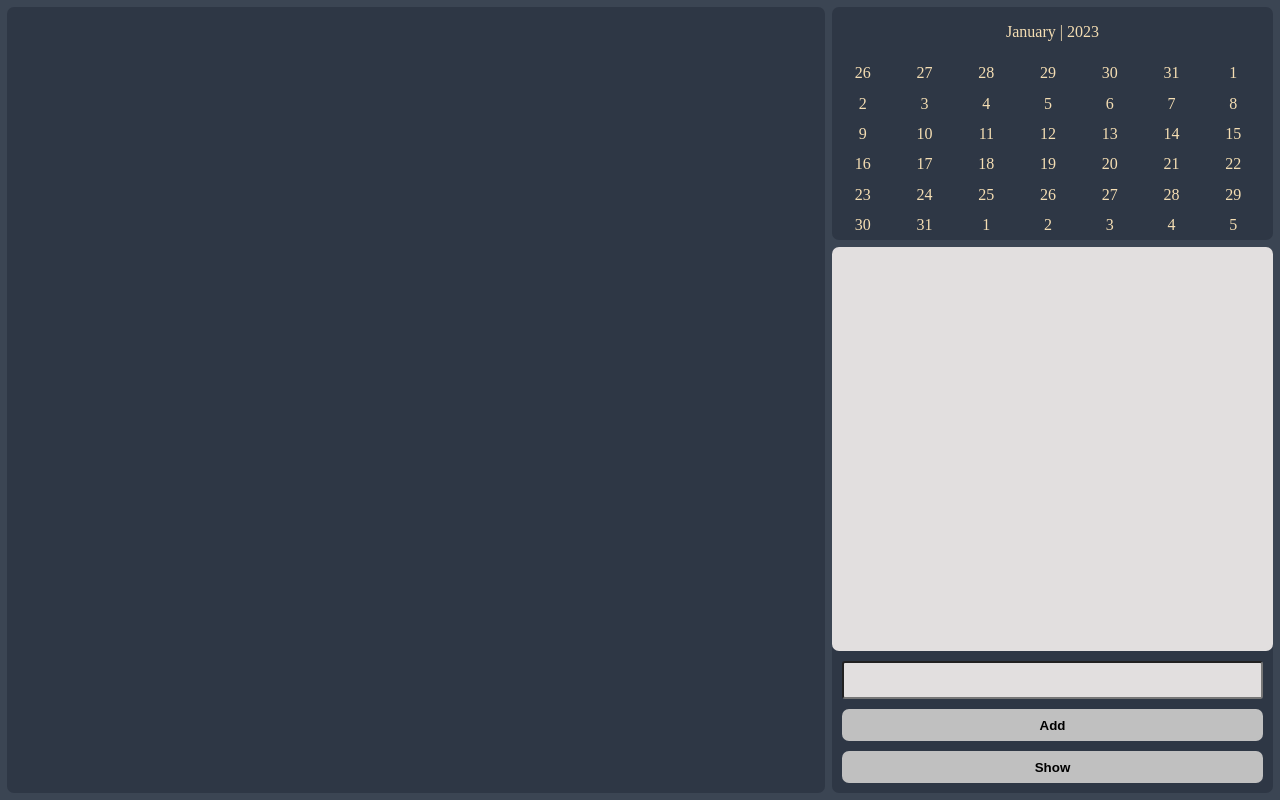
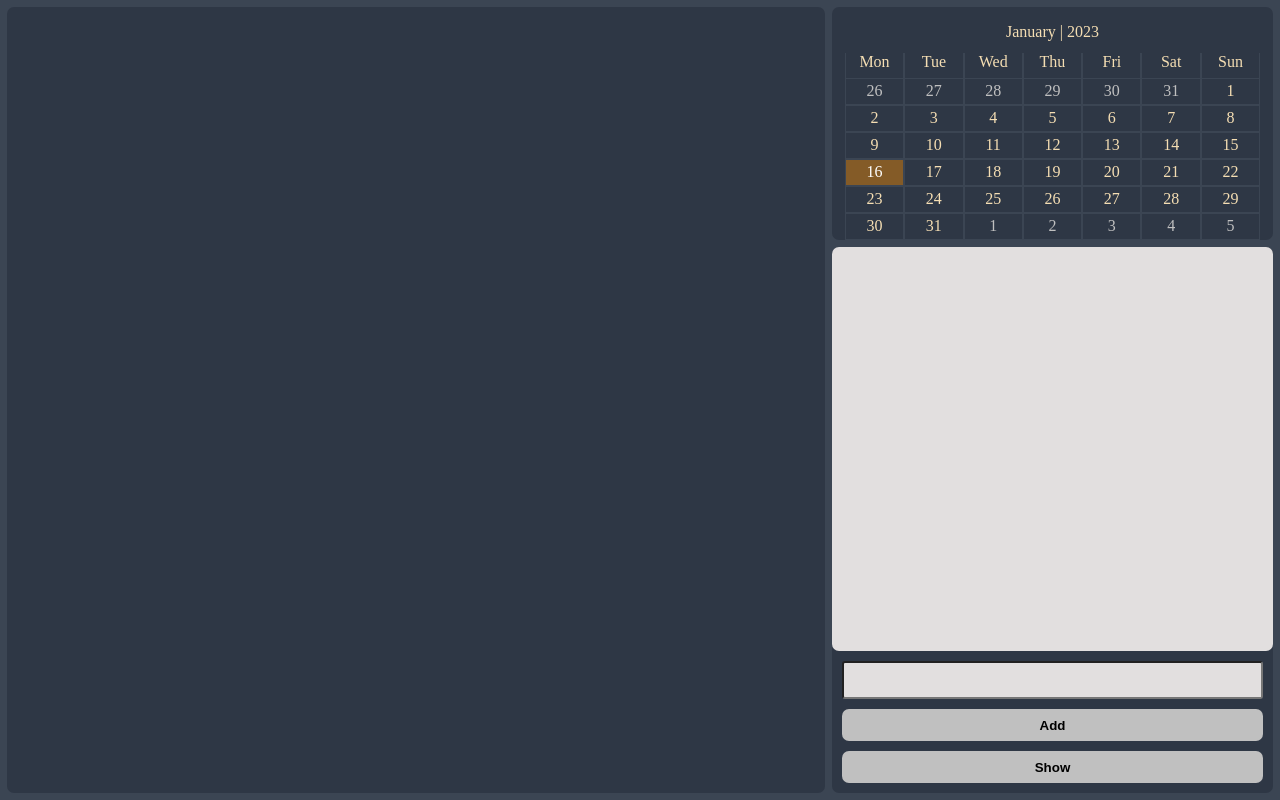
Before and after one commit to mk99995/Akartta, a React (Vite) app: page / in a window 1280 px wide. Built offline with nearby package versions, Linux system fonts and the light colour scheme.

Commit message:
mini calendar styles

```diff
--- a/src/components/MiniCalendar/MiniCalendar.scss
+++ b/src/components/MiniCalendar/MiniCalendar.scss
@@ -7,17 +7,51 @@
   color: wheat;
 
   flex-wrap: wrap;
+  justify-content: center;
 
   .month {
     width: 100%;
     height: 3%;
     text-align: center;
   }
-
+  .week-day {
+    width: 13%;
+    border-left: 1px solid $tLightDark;
+    border-right: 1px solid $tLightDark;
+    text-align: center;
+    &:hover {
+      cursor: default;
+    }
+  }
   .day {
-    width: 14%;
+    width: 13%;
     display: flex;
     justify-content: center;
     align-items: center;
+    font-size: medium;
+    border: 1px solid $tLightDark;
+    &:hover {
+      background-color: $tLightDark2;
+      cursor: pointer;
+    }
+  }
+
+  .current {
+    background-color: $tlightOrange;
+    color: white;
+  }
+
+  .selected {
+    color: white;
+    &:before {
+      content: "[";
+    }
+    &:after {
+      content: "]";
+    }
+  }
+
+  .offMonth {
+    color: $tGray;
   }
 }
--- a/src/components/MiniCalendar/MiniCalendar.tsx
+++ b/src/components/MiniCalendar/MiniCalendar.tsx
@@ -9,12 +9,13 @@ const MiniCalendar = ({ time }: { time: Date }): JSX.Element => {
 
   const [selectedDay, setSelectedDay] = useState<Date>(time);
 
-  const buildMonth = (selectedDay: Date): Date[] => {
-    let monthDays: Date[] = [];
-    // let daysInSelectedMonth: number = daysInMonth(
-    //   selectedDay.getFullYear(),
-    //   selectedDay.getMonth()
-    // );
+  interface dateWithStyle {
+    date: Date;
+    style: string;
+  }
+
+  const buildMonth = (selectedDay: Date): dateWithStyle[] => {
+    let monthDays: dateWithStyle[] = [];
 
     //get days before begingin of month
     let daysBefore: number;
@@ -23,9 +24,8 @@ const MiniCalendar = ({ time }: { time: Date }): JSX.Element => {
       selectedDay.getMonth(),
       1
     );
-    console.log(firstDay);
 
-    let firstWeekday = firstDay.getDay();
+    let firstWeekday: number = firstDay.getDay();
     if (firstWeekday === 0) {
       daysBefore = 5;
     } else if (firstWeekday === 1) {
@@ -40,25 +40,37 @@ const MiniCalendar = ({ time }: { time: Date }): JSX.Element => {
       selectedDay.getMonth() + 1,
       0
     );
-    console.log(lastDay.getDay());
     let daysAfter: number = 7 - lastDay.getDay();
-    console.log(daysAfter);
-
-    console.log(lastDay.getDate());
 
     //add days to display in miniCalendar
+    let currentDate: Date = new Date(
+      time.getFullYear(),
+      time.getMonth(),
+      time.getDate()
+    );
     for (let i = -daysBefore; i <= lastDay.getDate() + daysAfter; i++) {
-      let pushedDate = new Date(
+      let pushedDate: Date = new Date(
         selectedDay.getFullYear(),
         selectedDay.getMonth(),
         i
       );
 
-      // if (pushedDate.getDay()) {
+      let styles: string = "day";
 
-      // }
+      if (i <= 0 || i > lastDay.getDate()) {
+        styles += " offMonth";
+      }
 
-      monthDays.push(pushedDate);
+      if (pushedDate.getTime() === selectedDay.getTime()) {
+        styles += " selected";
+      }
+
+      if (pushedDate.getTime() === currentDate.getTime()) {
+        styles += " current";
+      }
+
+      let dateStyle: dateWithStyle = { date: pushedDate, style: styles };
+      monthDays.push(dateStyle);
     }
     return monthDays;
   };
@@ -70,14 +82,22 @@ const MiniCalendar = ({ time }: { time: Date }): JSX.Element => {
           " | " +
           selectedDay.getFullYear()}
       </p>
-      {buildMonth(selectedDay).map((day) => (
+      <div className="week-day">Mon</div>
+      <div className="week-day">Tue</div>
+      <div className="week-day">Wed</div>
+      <div className="week-day">Thu</div>
+      <div className="week-day">Fri</div>
+      <div className="week-day">Sat</div>
+      <div className="week-day">Sun</div>
+      {buildMonth(selectedDay).map((day, index) => (
         <div
-          className="day"
+          key={index}
+          className={day.style}
           onClick={() => {
-            setSelectedDay(day);
+            setSelectedDay(day.date);
           }}
         >
-          {day.getDate()}
+          {day.date.getDate()}
         </div>
       ))}
     </div>
--- a/src/theme.scss
+++ b/src/theme.scss
@@ -1,7 +1,10 @@
 $tDark: #2e3745;
 $tLightDark: rgb(59, 69, 83);
+$tLightDark2: rgb(56, 64, 77);
 $tLightGray: rgb(226, 223, 223);
 $tGray: rgb(192, 192, 192);
+$tDarkOrange: hsl(34, 100%, 30%);
+$tlightOrange: hsla(34, 88%, 43%, 0.541);
 
 @mixin themeWindow {
   background-color: $tDark;
```
